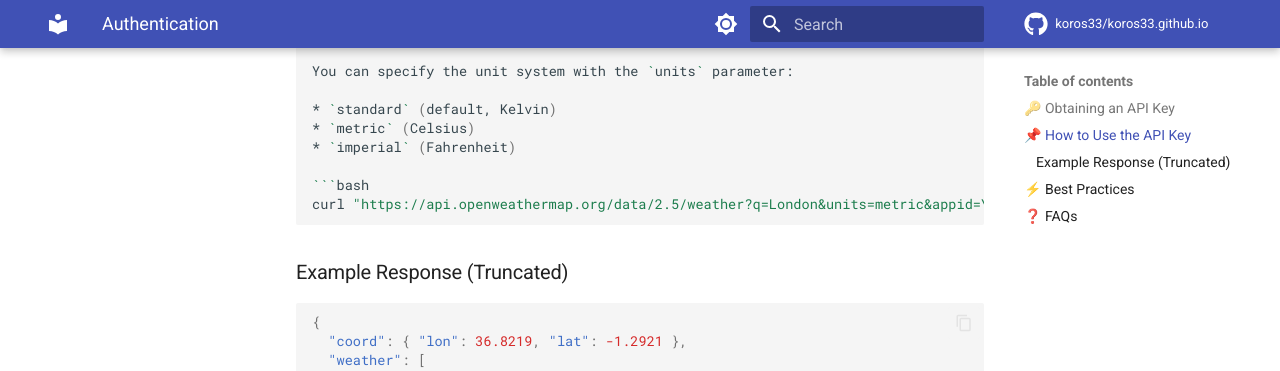
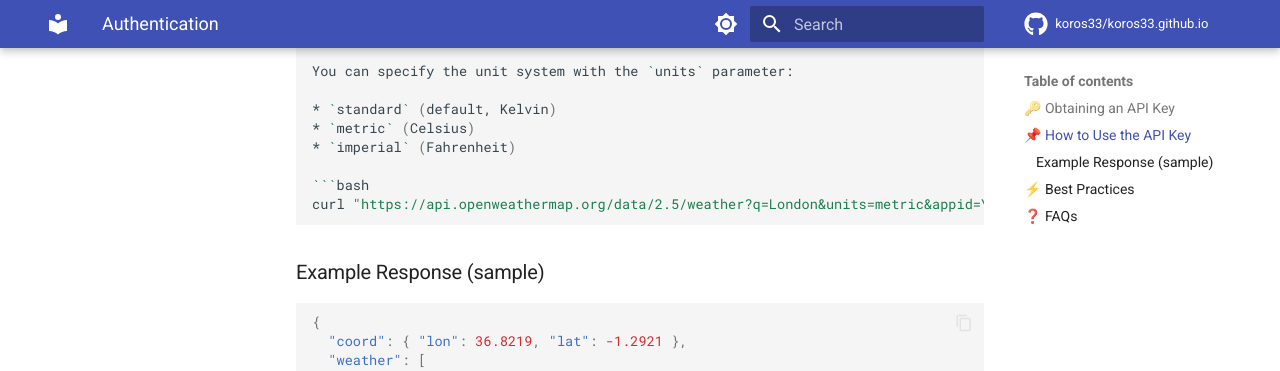
Before and after one commit to koros33/koros33.github.io, an MkDocs documentation site: the page built from docs/API docs/weather api/authentication.md, in a window 1280 px wide and 900 px high, scrolled down 733 px. Shown: the top 371 px of the window. Built offline with MkDocs 1.6.1 and Material for MkDocs 9.7.7, drawn with Linux system fonts in a browser that asks for light colours; comment, search, counter and statistics services are not loaded; the version menu is left out.

Commit message:
authentication.md

````diff
--- a/docs/API docs/weather api/authentication.md
+++ b/docs/API docs/weather api/authentication.md
@@ -33,7 +33,7 @@ curl "https://api.openweathermap.org/data/2.5/weather?q=London&units=metric&appi
 ```
 
 
-### Example Response (Truncated)
+### Example Response (sample)
 
 ```json
 {
````
